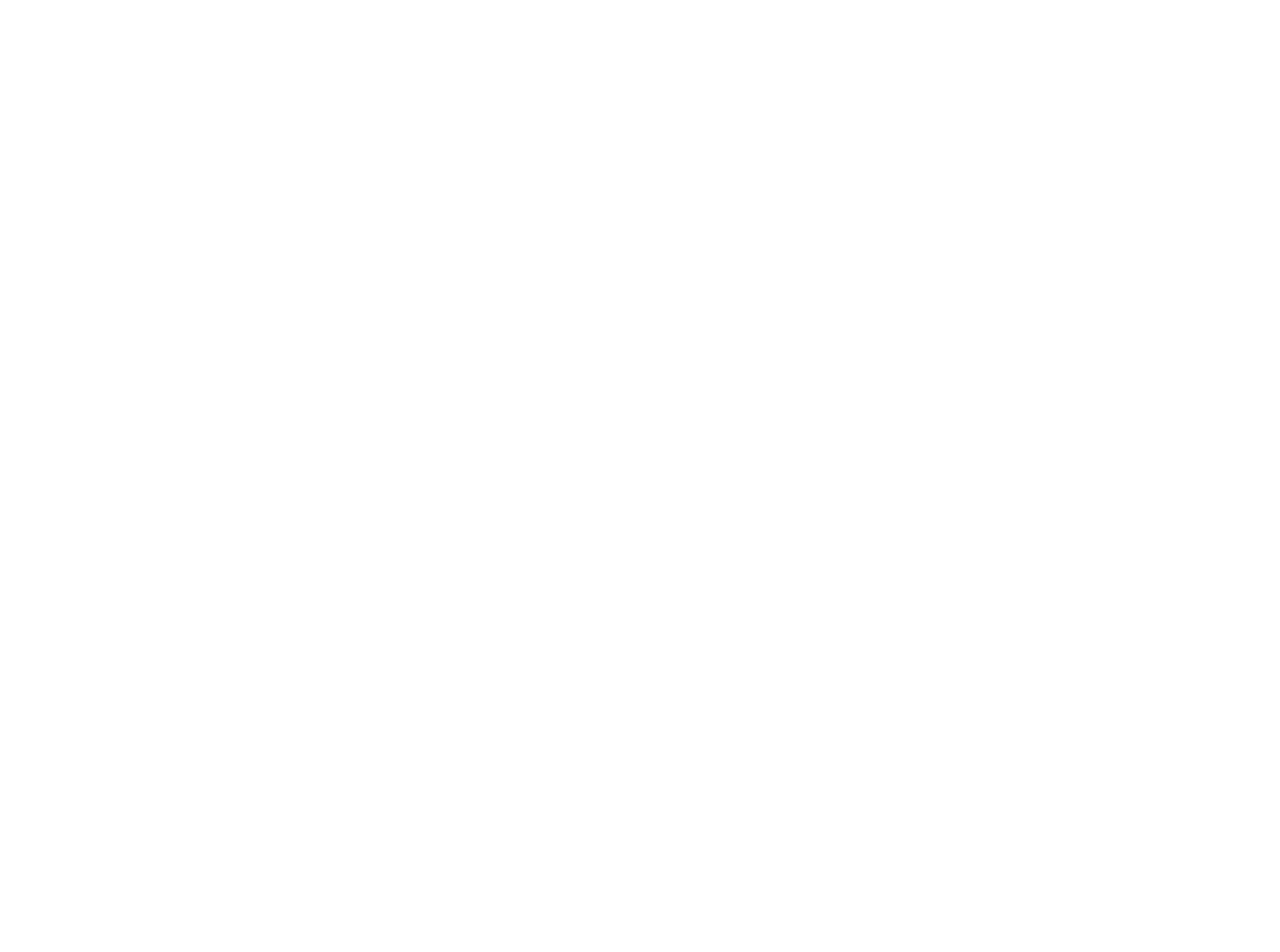
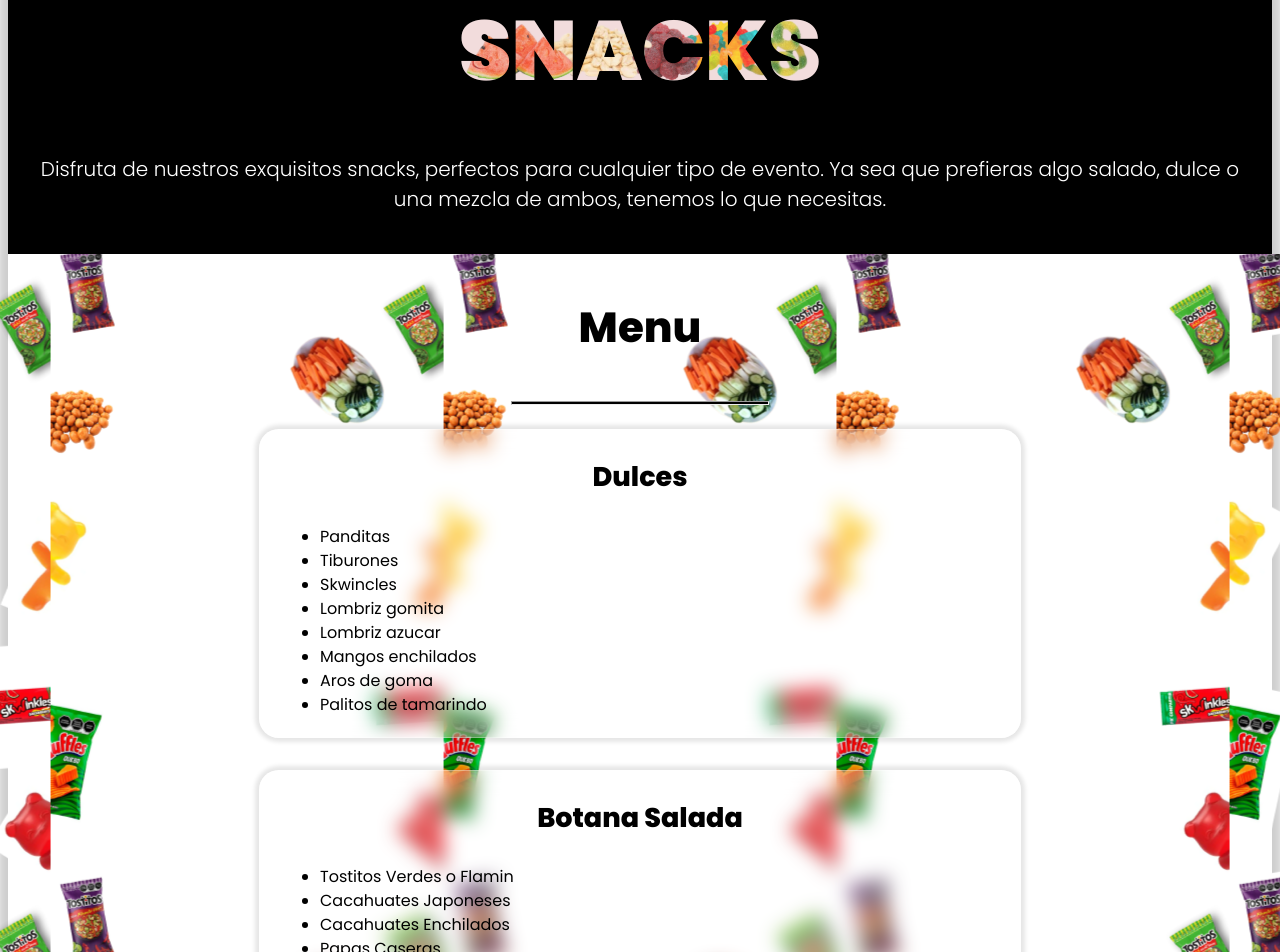
Before and after one commit to QQcodee/joli-shots, a React (Vite) app: page /snacks in a window 1280 px wide. Shown: the part 100-1052 px from the top of the page. Before the commit the page ends 800 px from the top, so only its background shows below. Built offline with nearby package versions, Linux system fonts and the light colour scheme.

Commit message:
snacks page

```diff
--- a/src/App.css
+++ b/src/App.css
@@ -5,3 +5,72 @@
   max-width: 1920px;
   margin: "0px";
 }
+
+.fondo-snacks {
+  background-color: #f0f0f0;
+  background-image: url("./assets/fondomenu.png");
+  width: 100vw;
+
+  background-position: center;
+  object-fit: contain;
+  background-color: transparent;
+}
+
+.menu-snacks {
+}
+
+.snacks-list {
+  white-space: nowrap;
+  background-color: white;
+
+  padding-left: 60px;
+  padding-right: 60px;
+
+  padding-bottom: 20px;
+  border-radius: 20px;
+
+  box-shadow: 0 0 4px 4px rgba(0, 0, 0, 0.1);
+
+  width: 50vw;
+  text-align: left;
+}
+
+.lista-snacks {
+  white-space: nowrap;
+  background: rgba(
+    255,
+    255,
+    255,
+    0.2
+  ); /* Semi-transparent white background for glass effect */
+  padding-left: 60px;
+  padding-right: 60px;
+  padding-bottom: 20px;
+  border-radius: 20px;
+  box-shadow: 0 0 4px 4px rgba(0, 0, 0, 0.1); /* Subtle shadow for a raised effect */
+  width: 50vw;
+  text-align: left;
+
+  backdrop-filter: blur(10px); /* Apply blur for the frosted glass effect */
+  -webkit-backdrop-filter: blur(10px); /* Safari compatibility */
+  border: 1px solid rgba(255, 255, 255, 0.3); /* Light border to enhance the glass effect */
+}
+
+.snacks-title {
+  font-size: 84px;
+  font-weight: 900; /* Make text bold */
+  background-image: url("./assets/SnacksTitulo.png"); /* Replace with the path to your image */
+  color: #f2dcdc3b; /* Make text color transparent */
+  -webkit-background-clip: text; /* Clip background to text in WebKit browsers */
+  background-clip: text; /* Clip background to text */
+  text-fill-color: transparent;
+  object-fit: contain;
+  background-size: contain; /* Ensure the image covers the text area */
+  background-position: center; /* Center the image within the text */
+}
+
+@media (max-width: 383px) {
+  .snacks-title {
+    font-size: 60px;
+  }
+}
--- a/src/Pages/Home.jsx
+++ b/src/Pages/Home.jsx
@@ -20,6 +20,13 @@
 
 const Home = () => {
   const navigate = useNavigate();
+
+  const scrollToElement = (id) => {
+    const element = document.getElementById(id);
+    if (element) {
+      element.scrollIntoView({ behavior: "smooth" });
+    }
+  };
 
   return (
     <>
@@ -87,9 +94,24 @@
               alignItems: "center",
             }}
           >
-            <a>SNACKS</a>
-            <a>SHOTS</a>
-            <a>BEBIDAS</a>
+            <a
+              style={{ color: "black" }}
+              onClick={() => scrollToElement("snacks")}
+            >
+              SNACKS
+            </a>
+            <a
+              style={{ color: "black" }}
+              onClick={() => scrollToElement("shots")}
+            >
+              SHOTS
+            </a>
+            <a
+              style={{ color: "black" }}
+              onClick={() => scrollToElement("bebidas")}
+            >
+              BEBIDAS
+            </a>
           </nav>
         </div>
 
@@ -128,7 +150,9 @@
           }}
         >
           <div style={{ marginTop: "50px" }}>
-            <h2 style={{ fontSize: "40px", margin: "0px" }}>Servicios</h2>
+            <h2 id="bebidas" style={{ fontSize: "40px", margin: "0px" }}>
+              Servicios
+            </h2>
             <hr
               style={{
                 width: "60vw",
@@ -194,7 +218,7 @@
             </button>
           </div>
 
-          <hr style={{ width: "60vw", border: "1px solid black" }} />
+          <hr id="shots" style={{ width: "60vw", border: "1px solid black" }} />
 
           <div
             style={{
@@ -252,7 +276,10 @@
             </button>
           </div>
 
-          <hr style={{ width: "60vw", border: "1px solid black" }} />
+          <hr
+            id="snacks"
+            style={{ width: "60vw", border: "1px solid black" }}
+          />
 
           <div
             style={{
--- a/src/Pages/Snacks.jsx
+++ b/src/Pages/Snacks.jsx
@@ -1,8 +1,189 @@
+import Header from "../Components/Header";
+import "../App.css";
+
+import SnacksBar from "../assets/Snacks.png";
+
 const Snacks = () => {
   return (
-    <div>
-      <h1>Snacks</h1>
-    </div>
+    <>
+      <Header />
+
+      <div
+        style={{
+          display: "flex",
+
+          flexDirection: "column",
+
+          justifyContent: "center",
+          alignItems: "center",
+
+          boxShadow: "0 0 10px 10px rgba(0, 0, 0, 0.2)",
+        }}
+      >
+        <div
+          style={{
+            display: "flex",
+            flexDirection: "column",
+            alignItems: "center",
+            backgroundColor: "black",
+            color: "white",
+            height: "max-content",
+          }}
+        >
+          <h1 style={{ margin: "0px" }} className="snacks-title">
+            SNACKS
+          </h1>
+          <p
+            style={{
+              fontSize: "20px",
+              fontWeight: "300",
+
+              padding: "20px",
+              textAlign: "center",
+
+              backgroundColor: "black",
+              color: "white",
+            }}
+          >
+            {" "}
+            Disfruta de nuestros exquisitos snacks, perfectos para cualquier
+            tipo de evento. Ya sea que prefieras algo salado, dulce o una mezcla
+            de ambos, tenemos lo que necesitas.
+          </p>
+        </div>
+
+        <div className="fondo-snacks">
+          <p
+            style={{
+              fontSize: "42px",
+              fontWeight: "800",
+
+              textAlign: "center",
+            }}
+          >
+            {" "}
+            Menu
+          </p>
+          <hr
+            style={{ width: "20vw", height: "2px", backgroundColor: "black" }}
+          />
+
+          <div
+            style={{
+              textAlign: "center",
+
+              color: "black",
+              width: "max-content",
+              display: "flex",
+              alignItems: "flex-start",
+              flexDirection: "column",
+              justifyContent: "center",
+              position: "relative",
+              zIndex: "1",
+              left: "50%",
+              transform: "translateX(-50%)",
+            }}
+            className="menu-snacks"
+          >
+            <div
+              style={{
+                display: "flex",
+                justifyContent: "center",
+              }}
+            >
+              <ul className="lista-snacks">
+                <p
+                  style={{
+                    fontSize: "27px",
+                    fontWeight: "800",
+                    textAlign: "center",
+                  }}
+                >
+                  {" "}
+                  Dulces
+                </p>
+                <li>Panditas</li>
+                <li>Tiburones</li>
+                <li>Skwincles</li>
+                <li>Lombriz gomita</li>
+
+                <li>Lombriz azucar</li>
+                <li>Mangos enchilados</li>
+                <li>Aros de goma</li>
+                <li>Palitos de tamarindo</li>
+              </ul>
+            </div>
+
+            <div
+              style={{
+                display: "flex",
+                justifyContent: "center",
+              }}
+            >
+              <ul className="lista-snacks">
+                <p
+                  style={{
+                    fontSize: "27px",
+                    fontWeight: "800",
+                    textAlign: "center",
+                  }}
+                >
+                  {" "}
+                  Botana Salada
+                </p>
+                <li>Tostitos Verdes o Flamin</li>
+                <li>Cacahuates Japoneses</li>
+                <li>Cacahuates Enchilados</li>
+                <li>Papas Caseras</li>
+
+                <li>Ruffles</li>
+                <li>Doritos</li>
+              </ul>
+            </div>
+
+            <div
+              style={{
+                display: "flex",
+                justifyContent: "center",
+                alignItems: "center",
+
+                marginBottom: "60px",
+              }}
+            >
+              <ul className="lista-snacks">
+                <p
+                  style={{
+                    fontSize: "27px",
+                    fontWeight: "800",
+                    textAlign: "center",
+                  }}
+                >
+                  {" "}
+                  Fruta | Verdura
+                </p>
+                <li>Pepino</li>
+                <li>Zanahoria</li>
+                <li>Jicama</li>
+              </ul>
+            </div>
+          </div>
+        </div>
+
+        <div style={{ display: "flex", justifyContent: "center" }}>
+          {" "}
+          <img
+            style={{
+              width: "300px",
+
+              borderRadius: "10px",
+              marginBottom: "60px",
+            }}
+            src={SnacksBar}
+            alt="Bebidas"
+          />
+        </div>
+      </div>
+    </>
   );
 };
 
```
Also changed, not shown: src/assets/SnacksTitulo.png (added), src/assets/fondomenu.png (added).
